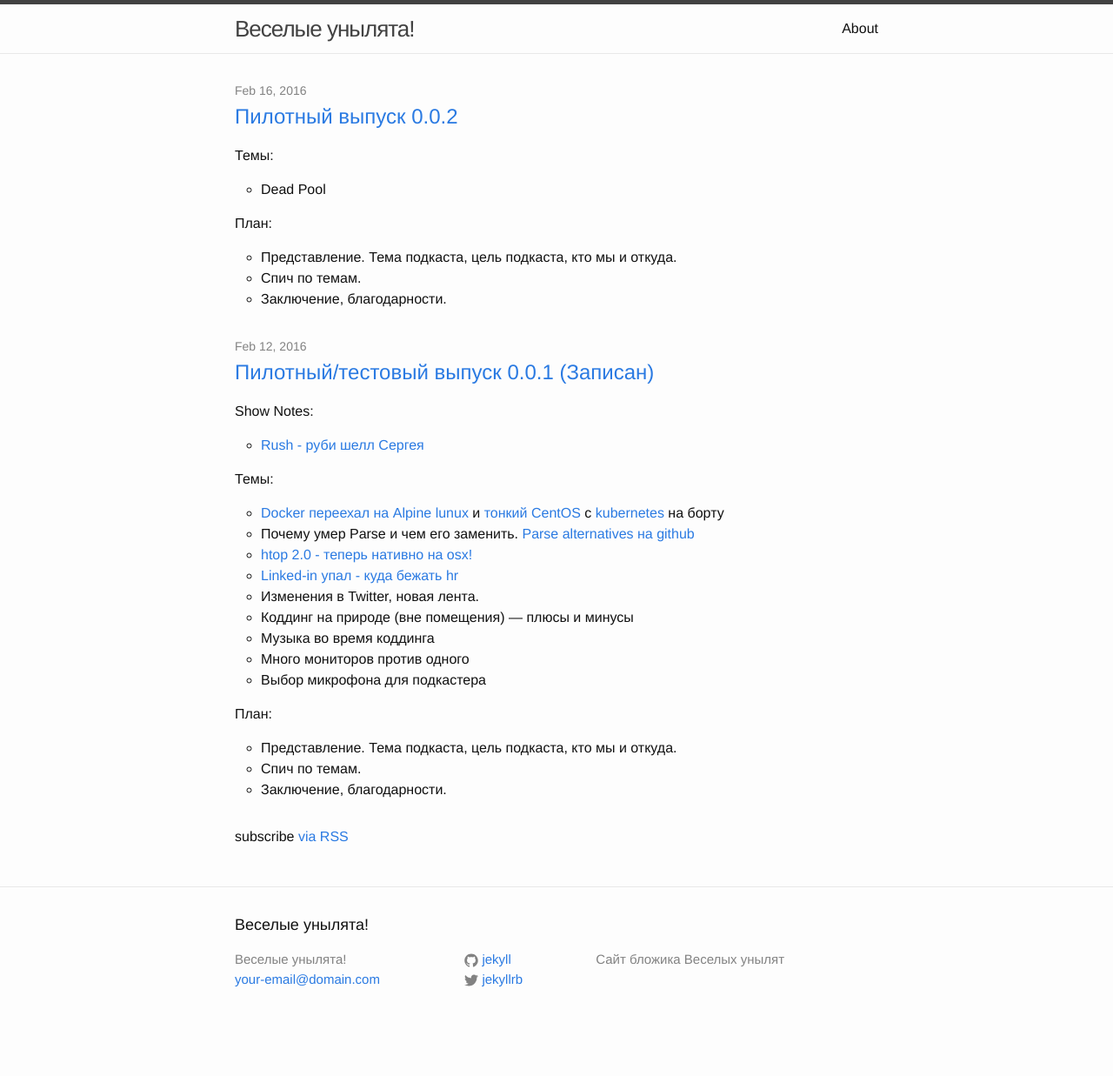
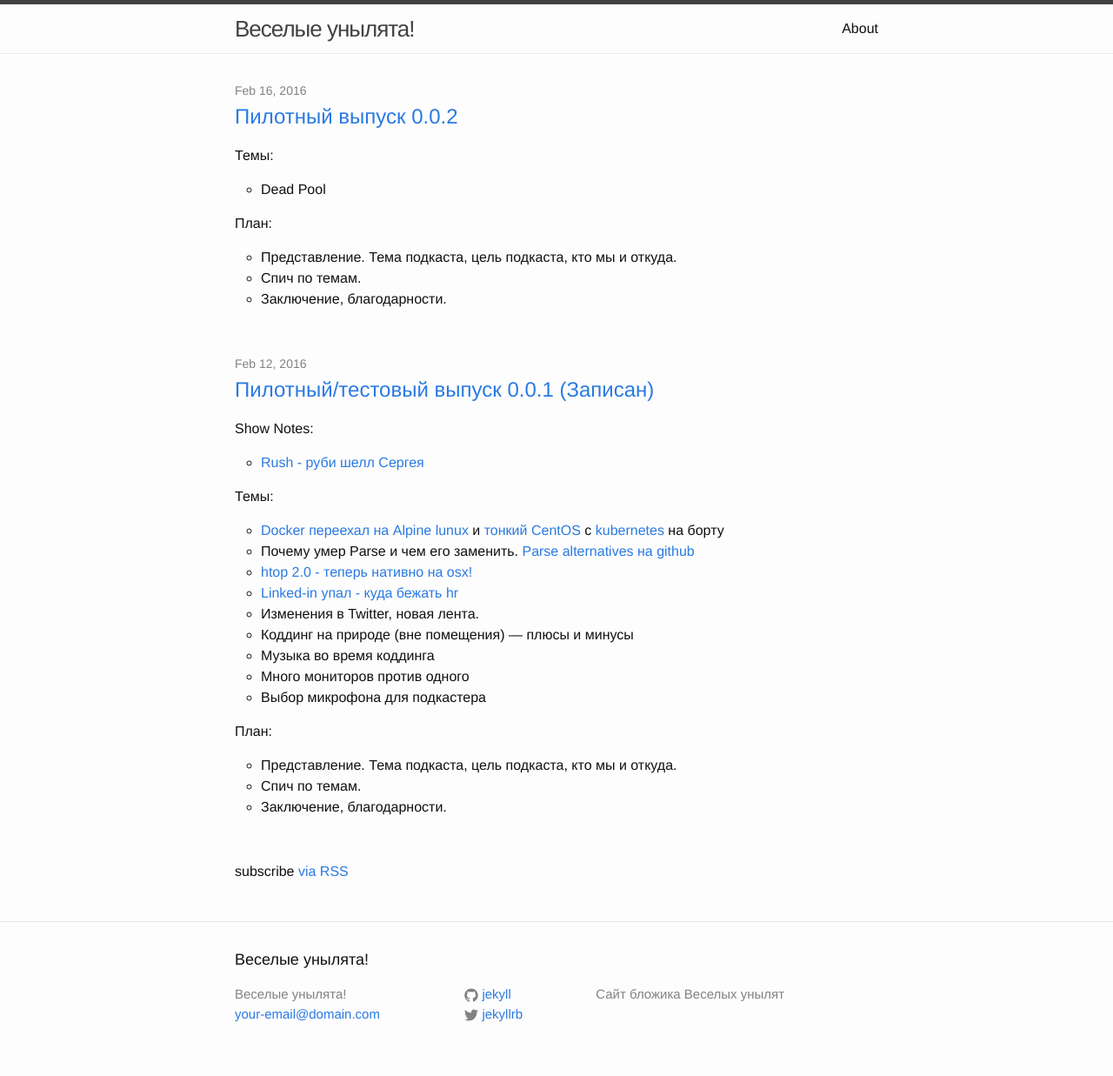
Before and after one commit to unylyata/unylyata.github.io, a Jekyll site: the page built from index.html, in a window 1280 px wide. Shown: the whole page at 87% size. Built offline with Jekyll 4.4.1, drawn with Linux system fonts in a browser that asks for light colours; before the commit the page ends 1197 px from its top, so only the background shows below that.

Commit message:
Update _layout.scss

```diff
--- a/_sass/_layout.scss
+++ b/_sass/_layout.scss
@@ -174,7 +174,7 @@
     list-style: none;
 
     > li {
-        margin-bottom: $spacing-unit;
+        margin-bottom: 50px;
     }
 }
 
```
